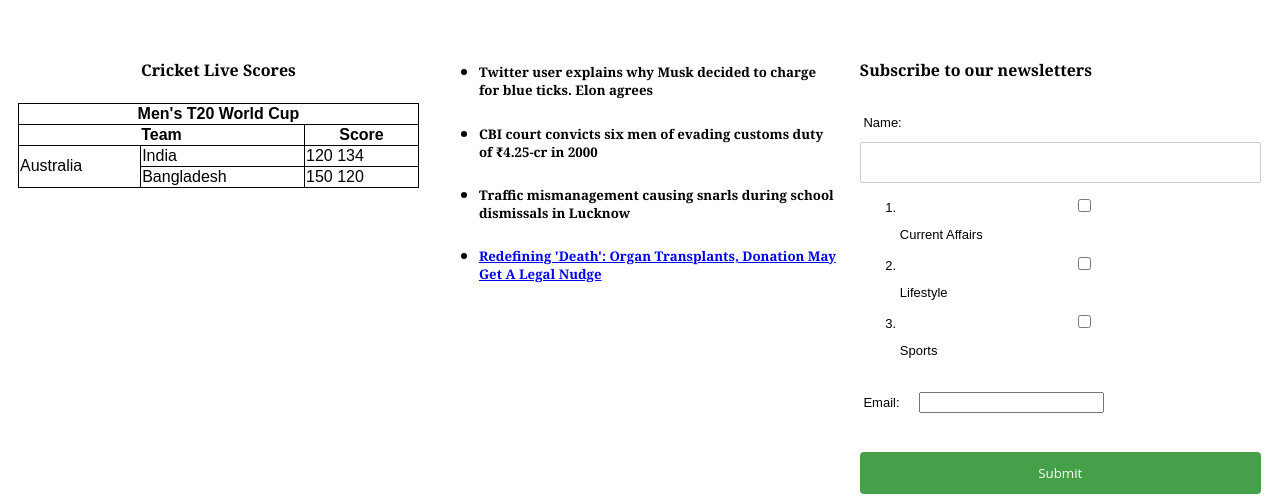
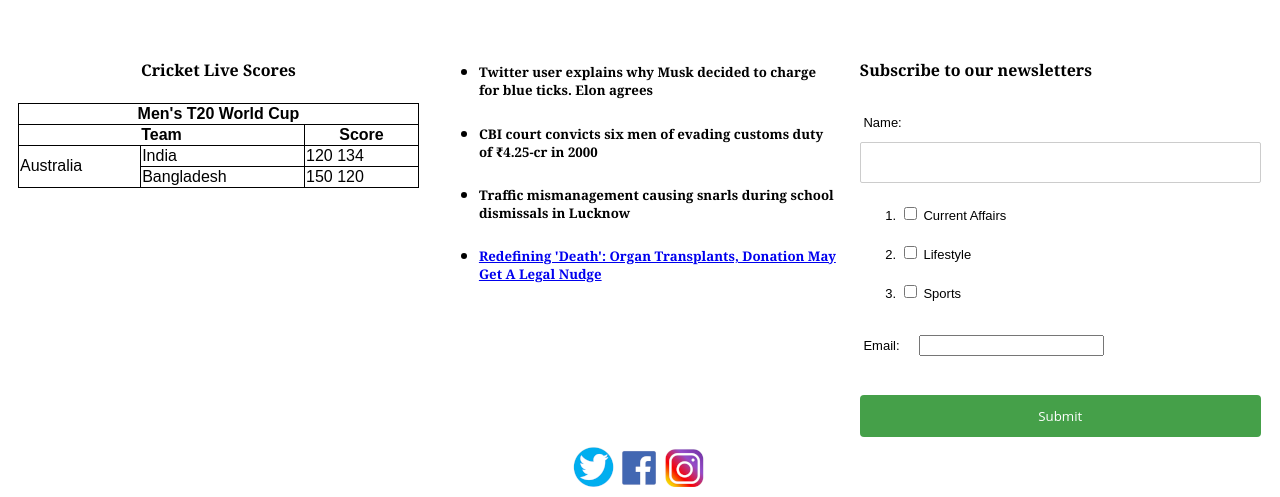
Before and after one commit to anilaHannah/LAB1, a plain HTML site: page lab2.html in a window 1280 px wide. Shown: the part 733-1230 px from the top of the page. Drawn offline with Linux system fonts and the light colour scheme; some packages are replaced by stand-ins of ours; a web font is replaced by a local one.

Commit message:
Add files via upload

```diff
--- a/lab2.html
+++ b/lab2.html
@@ -10,7 +10,7 @@
 * {
   box-sizing: border-box;
 }
-input[type=text],input[type=number], input[type=checkbox], select, textarea {
+input[type=text],input[type=number], select, textarea {
   width: 100%;
   padding: 12px;
   border: 1px solid #ccc;
```
